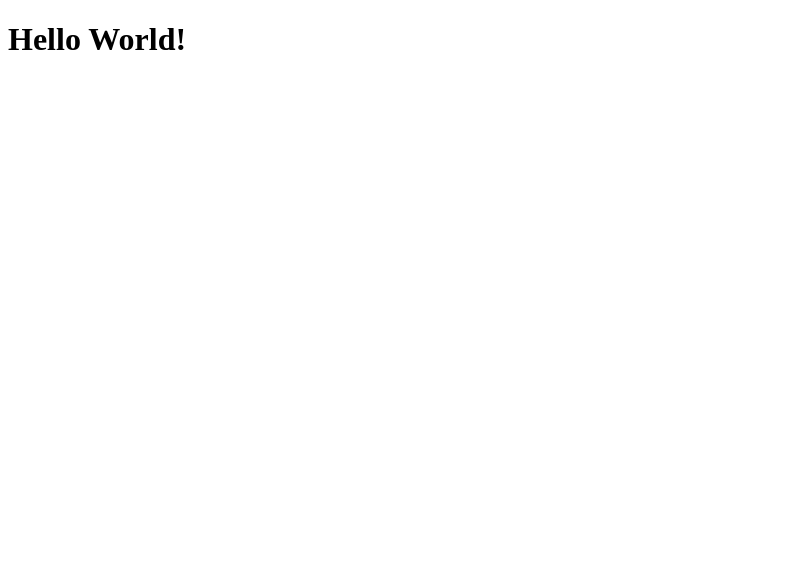
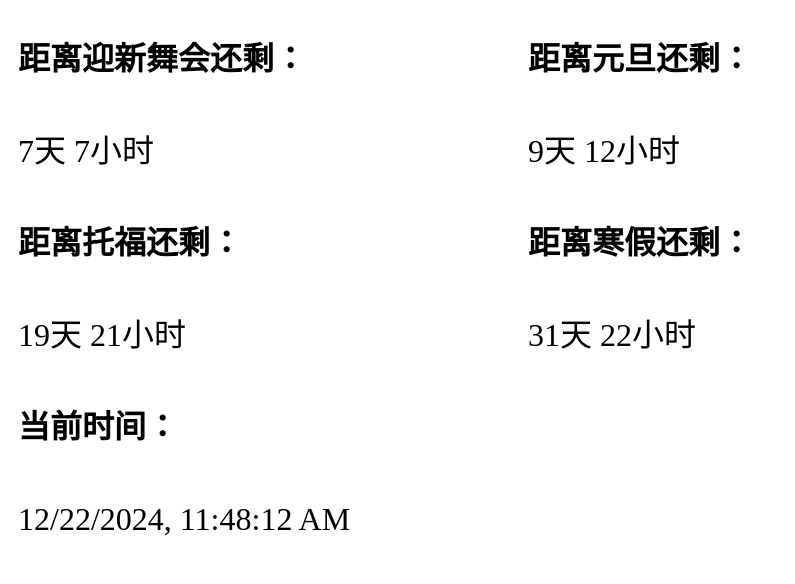
Before and after one commit to FSC711300/fsc711300.github.io, a plain HTML site: page index.html in a window 1280 px wide. Shown: the whole page, without its empty margins (0-795 px from the left). Drawn offline with Linux system fonts and the light colour scheme.

Commit message:
Update index.html
1

```diff
--- a/index.html
+++ b/index.html
@@ -1,11 +1,81 @@
 <!DOCTYPE html>
 <html>
+
     <head>
         <meta charset="UTF-8">
         <meta name="viewport" content="width=device-width, initial-scale=0.8, minimum-scale=0.5, maximum-scale=2.0, user-scalable=1">
-        <title>TEST</title>
+        <title>倒计时</title>
+        <style>
+            .shows {
+                width: 500px;
+                height: 60px;
+                font-size: 32px;
+                padding-left: 10px;
+                line-height: 60px;
+            }
+
+            h1 {
+                width: 500px;
+                height: 60px;
+                line-height: 60px;
+                padding-left: 10px;
+            }
+
+            .containers {
+                float: left;
+            }
+        </style>
     </head>
+
     <body>
-        <h1>Hello World!</h1>
+        <div id="left_container" class="containers">
+            <h1 id="title">距离迎新舞会还剩：</h1>
+            <p id="timeShow1" class="shows"> </p>
+            <h1 id="title">距离托福还剩：</h1>
+            <p id="timeShow3" class="shows"> </p>
+            <h1>当前时间：</h1>
+            <p id="timeNow" class="shows"> </p>
+        </div>
+
+        <div id="right_container" class="containers">
+            <h1 id="title">距离元旦还剩：</h1>
+            <p id="timeShow2" class="shows"> </p>
+            <h1 id="title">距离寒假还剩：</h1>
+            <p id="timeShow4" class="shows"> </p>
+        </div>
+
+        <script>
+            var timeshow1 = document.getElementById("timeShow1");
+            var timeshow2 = document.getElementById("timeShow2");
+            var timeshow3 = document.getElementById("timeShow3");
+            var timeshow4 = document.getElementById("timeShow4");
+
+            var timenow = document.getElementById("timeNow");
+            function timeDiff(d1) {
+                var dateBegin = new Date();
+                var dateEnd = new Date(d1);
+                var dateDiff = dateEnd.getTime() - dateBegin.getTime();
+                var dayDiff = Math.floor(dateDiff / (24 * 3600 * 1000));
+                var leave1 = dateDiff % (24 * 3600 * 1000);
+                var hours = Math.floor(leave1 / (3600 * 1000));
+                var leave2 = leave1 % (3600 * 1000);
+                var minutes = Math.floor(leave2 / (60 * 1000))
+                var leave3 = leave2 % (60 * 1000)
+                var seconds = Math.ceil(leave3 / 1000)
+                //return dayDiff < 0 ? "预定时间已到！" : dayDiff + "天 " + hours + "小时 " + minutes + "分钟 " + seconds + "秒";
+                return dayDiff < 0 ? "预定时间已到！" : dayDiff + "天 " + hours + "小时";
+
+            }
+
+            setInterval(function () {
+                time = new Date();
+                timenow.innerHTML = time.toLocaleString();
+                timeshow1.innerHTML = timeDiff("2024-12-29 19:00:00");
+                timeshow2.innerHTML = timeDiff("2025-01-01 00:00:00");
+                timeshow3.innerHTML = timeDiff("2025-01-11 09:00:00");
+                timeshow4.innerHTML = timeDiff("2025-01-23 10:00:00");
+            }, 100)
+        </script>
     </body>
+
 </html>
```
